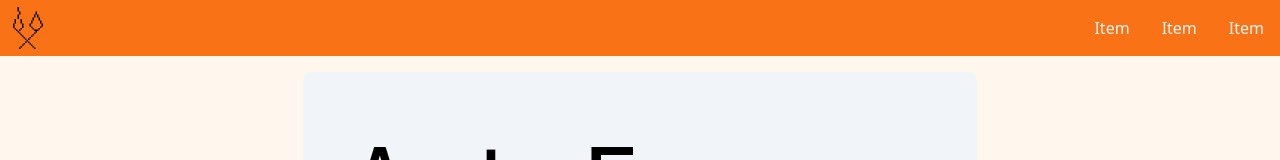
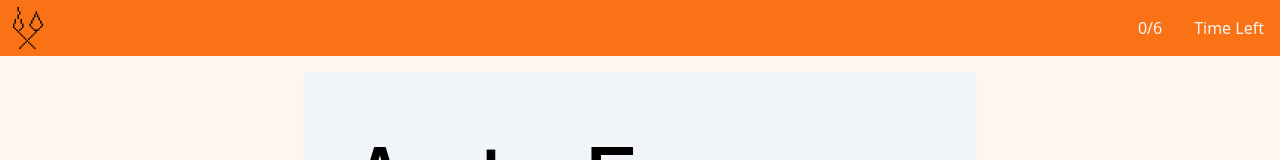
Before and after one commit to sjapaget/escape-game-react, a React (Vite) app: page / in a window 1280 px wide. Shown: the top 160 px of the page. Built offline with nearby package versions, Linux system fonts and the light colour scheme.

Commit message:
Add scene prop to Nav component

```diff
--- a/src/App.jsx
+++ b/src/App.jsx
@@ -14,7 +14,7 @@ function App() {
 
   return (
     <div className='h-screen'>
-      <Nav />
+      <Nav scene={scene} />
       <div className="flex flex-row justify-center h-5/6 p-4 bg-orange-50 font-mono">
         {scene === 0 && <Start sceneChange={nextScene} />}
         {scene === 1 && <Scene1 />}
--- a/src/components/Nav.jsx
+++ b/src/components/Nav.jsx
@@ -1,13 +1,12 @@
 import React from 'react';
 
-const Nav = () => {
+const Nav = (props) => {
   return (
     <div className='flex flex-row justify-between items-center bg-orange-500 text-neutral-100'>
       <img className='w-12 m-1' src="src/assets/Esc-Logo-8bit.png" alt="logo" />
       <ul className='flex flex-row'>
-        <li className='px-4'>Item</li>
-        <li className='px-4'>Item</li>
-        <li className='px-4'>Item</li>
+        <li className='px-4'>{props.scene}/6</li>
+        <li className='px-4'>Time Left</li>
       </ul>
     </div>
   )
```
